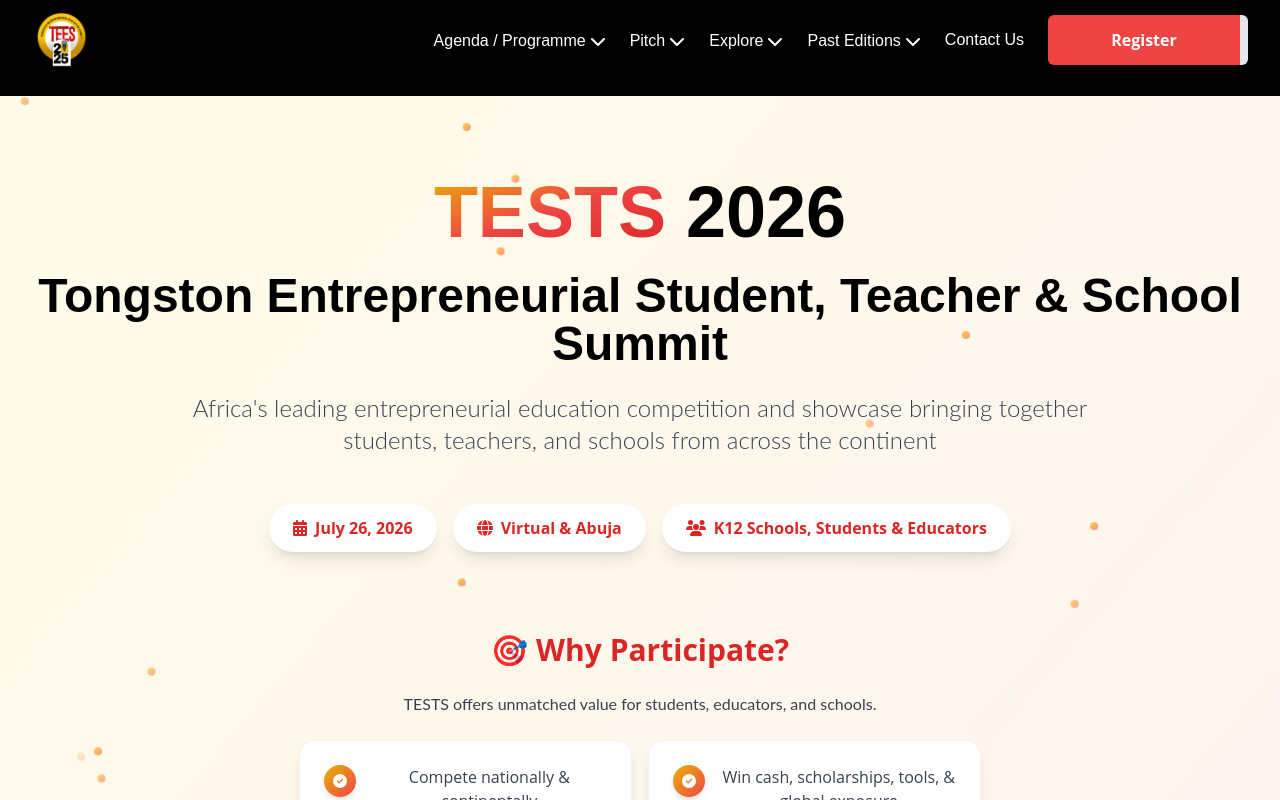
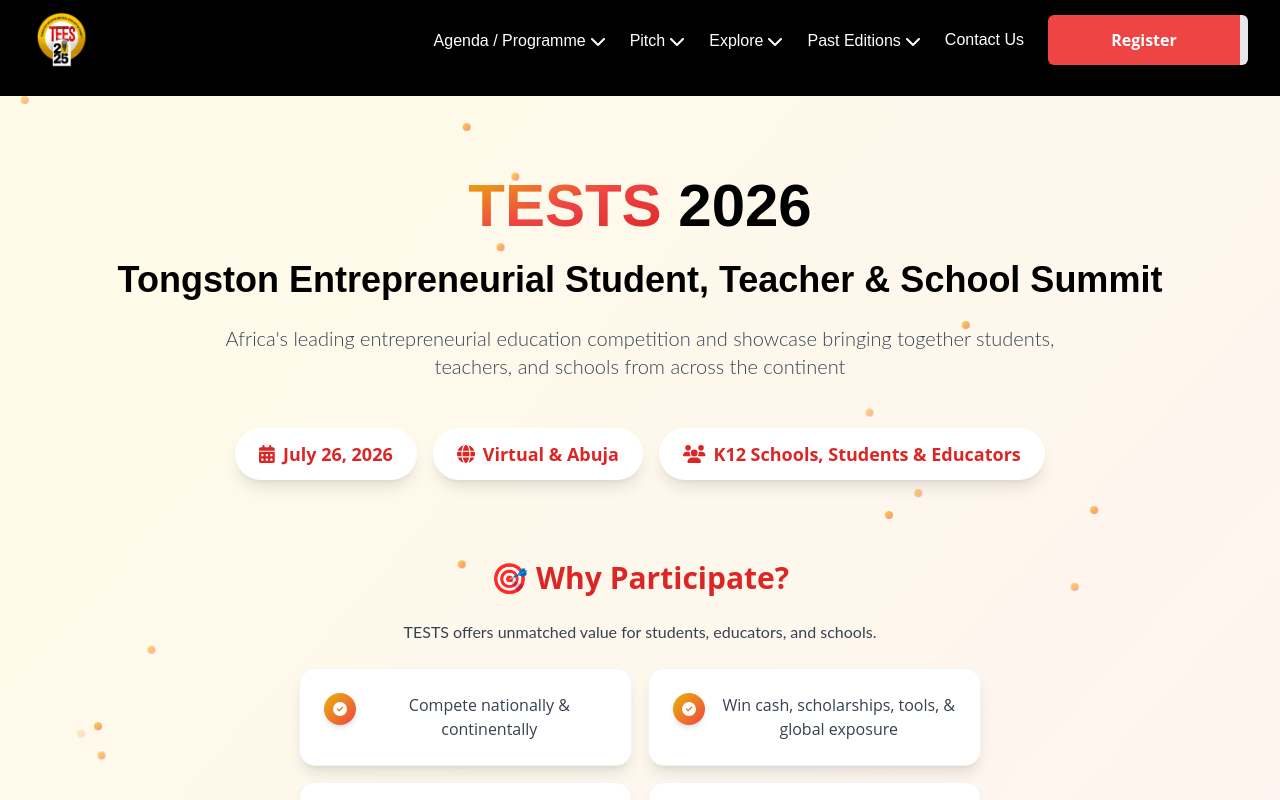
Before and after one commit to ITtongston/tees26, a Next.js app: page /tests in a window 1280 px wide. Shown: the top 800 px of the page. Built offline with nearby package versions, Linux system fonts and the light colour scheme.

Commit message:
feat: corrections as Suggested on the vedios

```diff
--- a/src/components/Home/Carousel.js
+++ b/src/components/Home/Carousel.js
@@ -37,7 +37,7 @@
     <div className="w-full h-[fixed] bg-white flex flex-col justify-center items-start  gap-y-8 mt-9 mb-[5rem] ">
       <section className="heading-section w-full h-[fixed] bg-opacity-80  justify-center items-center flex flex-col gap-y-8  ">
         <h1 className="text-xl font-bold text-yellow-600 lg:text-3xl lg:w-[60%] text-center font-ger">
-          Global Industry Leaders Representing Premier Brands at TEES
+          Global Industry Leaders From Premier Brands at TESTS
         </h1>
 
       </section>
--- a/src/components/Landing/FinalCTA.jsx
+++ b/src/components/Landing/FinalCTA.jsx
@@ -25,12 +25,12 @@
           icon={faRocket}
         />
       </Link>
-      <Link href="/tests">
+      {/* <Link href="/tests">
         <Button
           text="Learn About TESTS"
           className="bg-black hover:bg-gray-800 text-white font-bold px-8 py-3"
         />
-      </Link>
+      </Link> */}
     </div>
   </motion.div>
 );
--- a/src/components/Landing/ThemesSection.jsx
+++ b/src/components/Landing/ThemesSection.jsx
@@ -105,7 +105,7 @@
           transition={{ duration: 0.8 }}
           className="text-center mb-12 md:mb-16"
         >
-          <h2 className="text-2xl sm:text-4xl md:text-3xl lg:text-5xl font-black text-black mb-6 font-montserrat px-2">
+          <h2 className="text-3xl sm:text-4xl lg:text-5xl font-black text-black mb-6 font-montserrat px-2">
             1 World. 1 Virtual Stage.
             <span className="bg-gradient-to-br from-yellow-500 via-red-500 to-red-600 bg-clip-text text-transparent">
               {" "}
@@ -140,7 +140,7 @@
                 <h3 className="text-xl sm:text-2xl font-black mb-2 font-montserrat text-black">
                   {theme.title}
                 </h3>
-                <p className="text-gray-700 font-lato text-xs sm:text-sm">
+                <p className="text-sm sm:text-base font-lato text-gray-700">
                   {theme.biz_description}
                 </p>
               </div>
@@ -156,7 +156,7 @@
                       transition={{ delay: 0.1 + idx * 0.1 }}
                       className="flex items-start text-white text-xs sm:text-sm font-medium"
                     >
-                      <div className="w-2 h-2 bg-yellow-400 rounded-full mr-2 sm:mr-3 mt-1 sm:mt-1.5 flex-shrink-0" />
+                      <div className="w-2 h-2 bg-yellow-400 rounded-full mr-2 sm:mr-3 mt-1 sm:mt-1.5 flex-shrink-0 text-xs sm:text-sm" />
                       <span>{feature}</span>
                     </motion.li>
                   ))}
@@ -186,14 +186,14 @@
                     className="text-lg sm:text-xl text-white"
                   />
                 </div>
-                <h4 className="text-base sm:text-lg font-bold text-black mb-1 font-montserrat">
+                <h4 className="text-lg sm:text-xl font-bold text-black mb-1 font-montserrat">
                   {benefit.title}
                 </h4>
               </div>
 
               {/* Description Overlay */}
               <div className="absolute inset-0 bg-black/80 p-3 sm:p-4 flex items-center justify-center opacity-0 group-hover:opacity-100 transition-opacity duration-300 backdrop-blur-[2px]">
-                <p className="text-white text-xs sm:text-sm font-lato text-center font-medium px-2">
+                <p className="text-sm sm:text-base font-lato text-center font-medium px-2">
                   {benefit.biz_description}
                 </p>
               </div>
--- a/src/components/Nav/Nav2.js
+++ b/src/components/Nav/Nav2.js
@@ -113,10 +113,10 @@
 
   const dropdowns = {
     "Agenda / Programme": [
-      { label: "TES 2026 Full Agenda", href: "/tests#agenda-section" },
-      { label: "Morning Sessions", href: "/tests#morning-sessions" },
-      { label: "Afternoon Sessions", href: "/tests#afternoon-sessions" },
-      { label: "Awards Ceremony", href: "/tests#awards-ceremony" },
+      { label: "TES 2026 Full Agenda", href: "/agenda-section" },
+      { label: "Morning Sessions", href: "/morning-sessions" },
+      { label: "Late Sessions", href: "/afternoon-sessions" },
+      { label: "Awards Ceremony", href: "/awards-ceremony" },
     ],
     Pitch: [
       { label: "Intrapreneurs", href: "pitches-section" },
--- a/src/components/Tests/TestsHero.jsx
+++ b/src/components/Tests/TestsHero.jsx
@@ -59,18 +59,18 @@
               transition={{ delay: 0.2 }}
               className="space-y-6"
             >
-              <h1 className="text-5xl md:text-6xl lg:text-7xl font-black text-black mb-4 font-montserrat">
+              <h1 className="text-4xl md:text-5xl lg:text-6xl font-black text-black mb-4 font-montserrat">
                 <span className="bg-gradient-to-br from-yellow-500 via-red-500 to-red-600 bg-clip-text text-transparent">
                   TESTS
                 </span>{" "}
                 2026
               </h1>
 
-              <h2 className="text-3xl md:text-4xl lg:text-5xl font-bold text-black font-montserrat">
+              <h2 className="text-2xl md:text-3xl lg:text-4xl font-bold text-black font-montserrat">
                 Tongston Entrepreneurial Student, Teacher & School Summit
               </h2>
 
-              <p className="text-xl md:text-2xl font-light text-gray-700 max-w-4xl mx-auto font-lato">
+              <p className="text-lg md:text-xl font-light text-gray-700 max-w-4xl mx-auto font-lato">
                 Africa's leading entrepreneurial education competition and showcase bringing together students,
                 teachers, and schools from across the continent
               </p>
@@ -84,15 +84,15 @@
               transition={{ delay: 0.4 }}
               className="flex flex-wrap justify-center gap-4"
             >
-              <div className="flex items-center gap-2 bg-white px-6 py-3 rounded-full text-red-600 font-bold shadow-lg">
+              <div className="flex items-center gap-2 bg-white px-6 py-3 rounded-full text-base md:text-lg text-red-600 font-bold shadow-lg">
                 <FontAwesomeIcon icon={faCalendarAlt} />
                 <span>July 26, 2026</span>
               </div>
-              <div className="flex items-center gap-2 bg-white px-6 py-3 rounded-full text-red-600 font-bold shadow-lg">
+              <div className="flex items-center gap-2 bg-white px-6 py-3 rounded-full text-base md:text-lg text-red-600 font-bold shadow-lg">
                 <FontAwesomeIcon icon={faGlobe} />
                 <span>Virtual & Abuja</span>
               </div>
-              <div className="flex items-center gap-2 bg-white px-6 py-3 rounded-full text-red-600 font-bold shadow-lg">
+              <div className="flex items-center gap-2 bg-white px-6 py-3 rounded-full text-base md:text-lg text-red-600 font-bold shadow-lg">
                 <FontAwesomeIcon icon={faUsers} />
                 <span>K12 Schools, Students & Educators</span>
               </div>
@@ -134,8 +134,8 @@
                   <div className="w-16 h-16 bg-gradient-to-br from-yellow-500 to-red-500 rounded-xl flex items-center justify-center mb-6 shadow-md">
                     <FontAwesomeIcon icon={feature.icon} className="text-white text-2xl" />
                   </div>
-                  <h3 className="text-2xl font-black text-black mb-4 font-montserrat">{feature.title}</h3>
-                  <p className="text-gray-600 font-lato">{feature.description}</p>
+                  <h3 className="text-xl font-black text-black mb-4 font-montserrat">{feature.title}</h3>
+                  <p className="text-base text-gray-600">{feature.description}</p>
                 </motion.div>
               ))}
             </motion.div>
--- a/src/components/Tests/TestsKnowledgeSessions.jsx
+++ b/src/components/Tests/TestsKnowledgeSessions.jsx
@@ -15,6 +15,8 @@
 import RegistrationSection from "../Home/RegistrationSection";
 import TongstonProducts from "./TongstonProducts";
 import AgendaSection from "./AgendaSection";
+import Gallery from "@/components/Home/Gallery";
+import Statistics from "@/components/Home/Statistics";
 
 // Topic Item Component
 const TopicItem = ({ topic, index }) => (
@@ -232,7 +234,15 @@
       <Element name="agenda-section" className="element">
         <AgendaSection />
       </Element>
+        {/* Statistics Section */}
+      <Element name="statistics-section" className="element">
+        <Statistics />
+      </Element>
 
+      {/* Gallery Section */}
+      <Element name="gallery-section" className="element">
+        <Gallery />
+      </Element>
       {/* Registration Section */}
       <Element name="registration-section" className="element">
         <RegistrationSection className="full-width" />
--- a/src/pages/global.css
+++ b/src/pages/global.css
@@ -5,6 +5,8 @@
   --foreground-rgb: 255, 255, 255; /* White text */
   --background-start-rgb: 0, 0, 0; /* Black background */
   --background-end-rgb: 0, 0, 0; /* Black background */
+  --font-heading: 'Montserrat', sans-serif;
+  --font-body: 'Lato', sans-serif;
 }
 
 body {
@@ -68,6 +70,10 @@
 }
 
 
+.dropdown-item {
+  font-family: 'Lato', sans-serif;
+  font-weight: 500;
+}
 
 /* .clip-bottom-edge {
   clip-path: polygon(0% 0%, 100% 0%, 100% 100%, 50% 90%);
--- a/src/pages/index.js
+++ b/src/pages/index.js
@@ -39,11 +39,11 @@
 
         {/* <RegistrationStats /> */}
 
-        {/* <Element name="gallery-section" className="element"></Element>
-        <Gallery /> */}
+         {/* <Element name="gallery-section" className="element"></Element>
+        <Gallery />  */}
 
         {/* <Youtube /> */}
-        {/* <Carousel /> */}
+        <Carousel />
 
         <Element name="registration-section" className="element"></Element>
         {/* <RegistrationSection /> */}
```
Also changed, not shown: src/components/Home/Gallery.js (+4 -4 lines), src/components/Tests/AgendaSection.jsx (+85 -55 lines), src/components/Tests/TestsAbout.jsx (+1 -1 lines).
